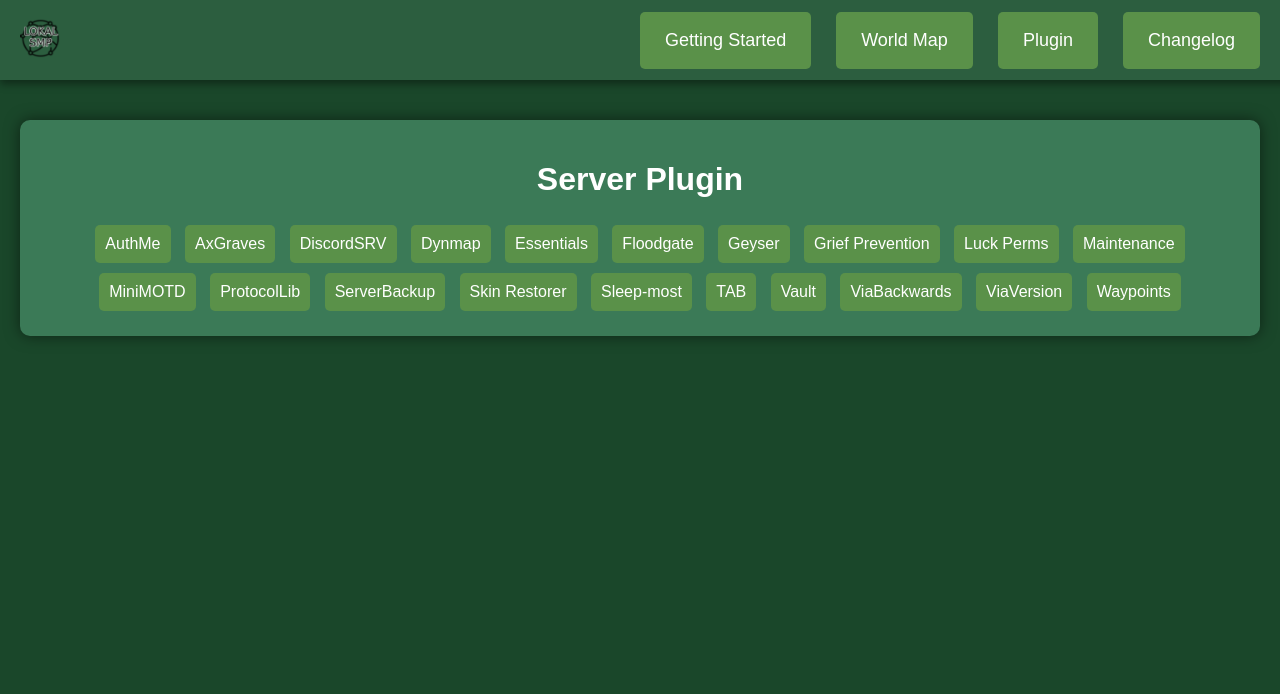
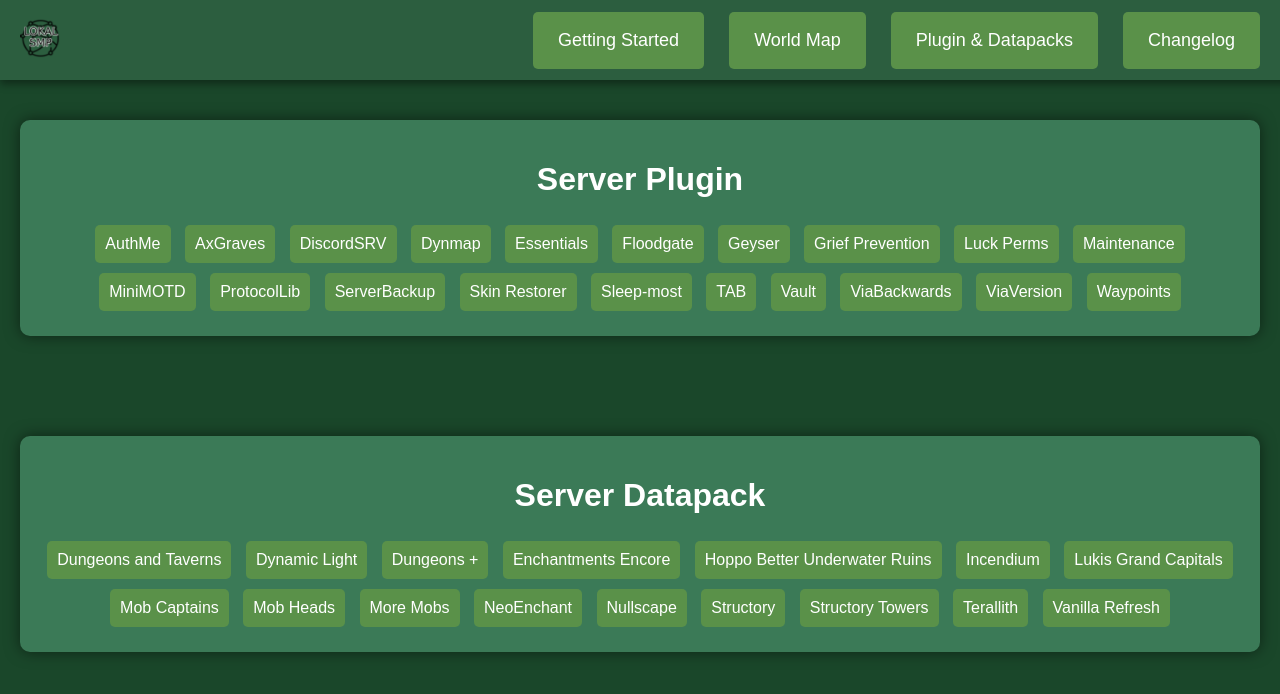
Before and after one commit to ColdLava100/MinecraftServerStatus, a plain HTML site: page plugin.html in a window 1280 px wide. Drawn offline with Linux system fonts and the light colour scheme.

Commit message:
plugin container

```diff
--- a/plugin.html
+++ b/plugin.html
@@ -17,7 +17,7 @@
         <ul class="nav-links">
             <li><a href="gettingstarted.html">Getting Started</a></li>
             <li><a href="http://147.185.221.26:56464" target="_blank">World Map</a></li>
-            <li><a href="plugin.html">Plugin</a></li>
+            <li><a href="plugin.html">Plugin & Datapacks</a></li>
             <li><a href="#">Changelog</a></li>
         </ul>
     </nav>
@@ -48,6 +48,28 @@
 
     </div>
 
+    <div class="container">
+        <h1>Server Datapack</h1>
+            <li>Dungeons and Taverns</li>
+            <li>Dynamic Light</li>
+            <li>Dungeons +</li>
+            <li>Enchantments Encore</li>
+            <li>Hoppo Better Underwater Ruins</li>
+            <li>Incendium</li>
+            <li>Lukis Grand Capitals</li>
+            <li>Mob Captains</li>
+            <li>Mob Heads</li>
+            <li>More Mobs</li>
+            <li>NeoEnchant</li>
+            <li>Nullscape</li>
+            <li>Structory</li>
+            <li>Structory Towers</li>
+            <li>Terallith</li>
+            <li>Vanilla Refresh</li>
+        </ul>
+
+    </div>
+
     <script>
 
         function toggleMenu() {
```
